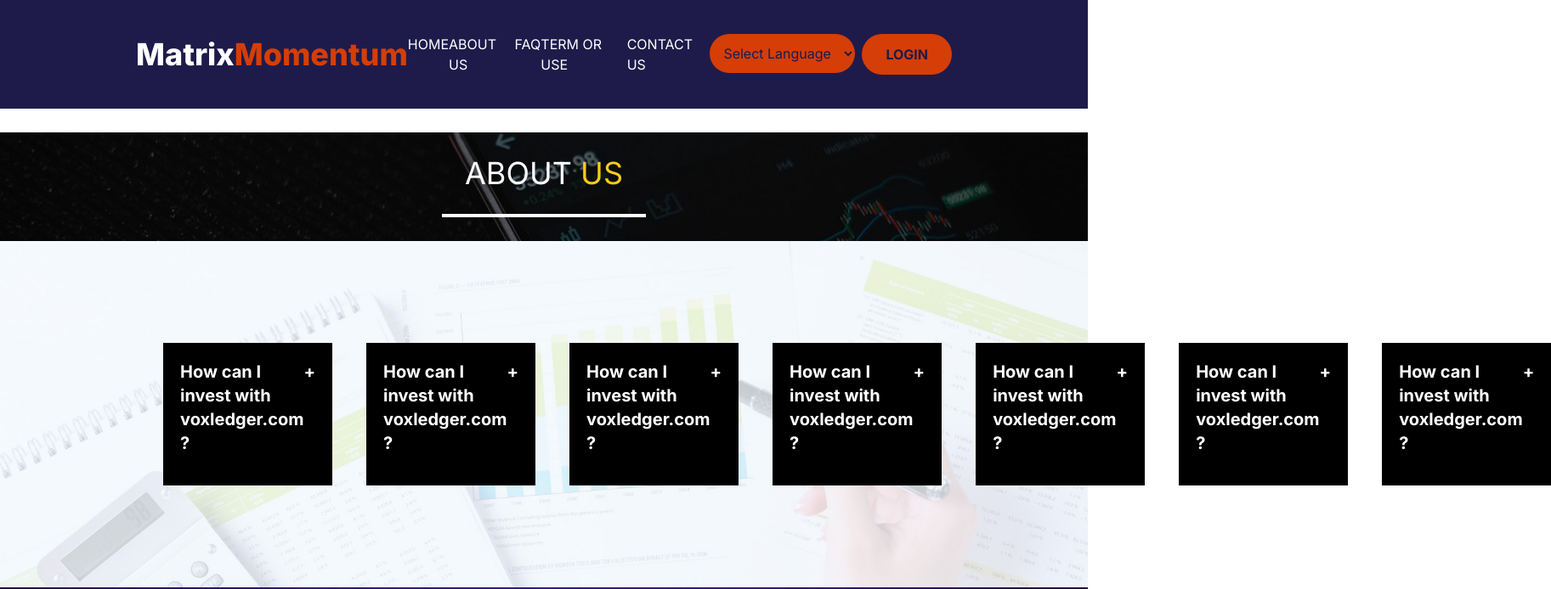
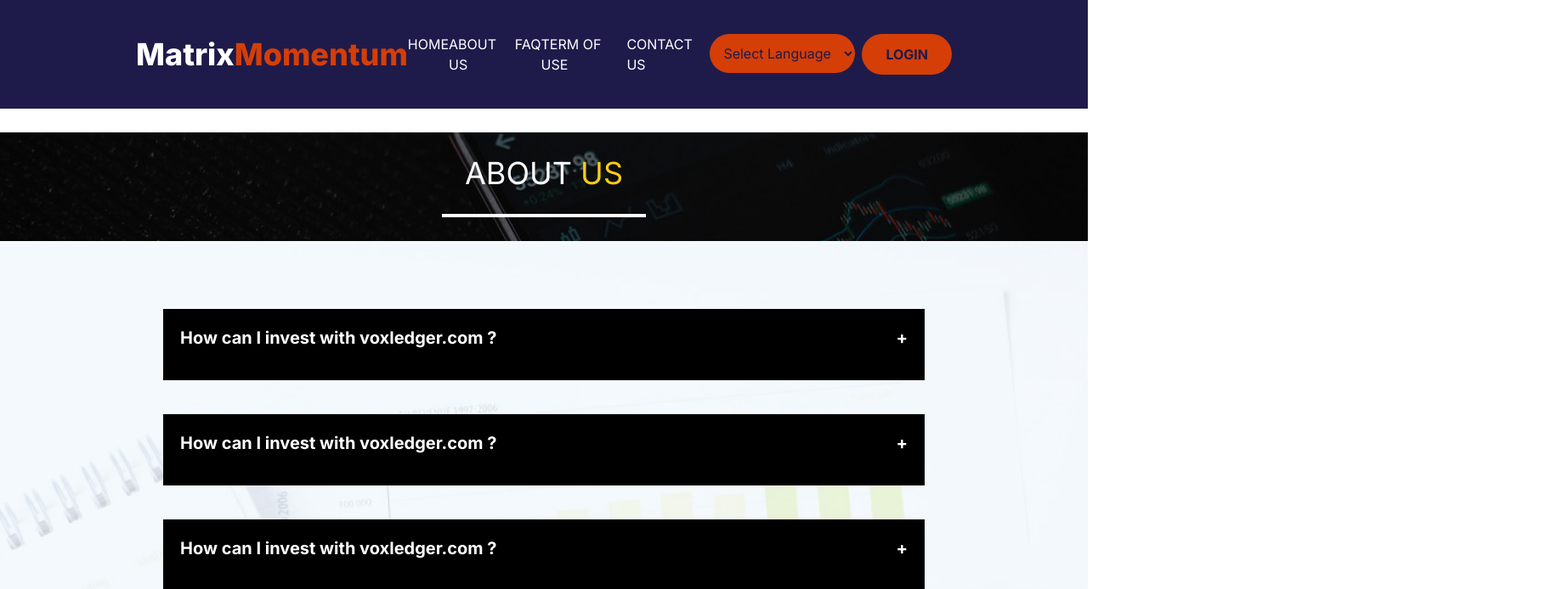
Before and after one commit to Ambaaq-Ajibike/matrixmomentum, a Next.js app: page /faq in a window 1280 px wide. Shown: the top 694 px of the page at 85% size, 1825 px wide, since content can reach past the window. Built offline with nearby package versions, Linux system fonts and the light colour scheme.

Commit message:
responsiveness

```diff
--- a/app/(Pages)/aboutus/page.tsx
+++ b/app/(Pages)/aboutus/page.tsx
@@ -7,9 +7,10 @@
 const AboutUs = () => {
     const bgImg = "/images/body-bg.jpg"
   return (
-    <>
+    <div className='py-20 md:flex md:gap-10 md:text-left text-center'>
          <div >
-                <h1 className='text-3xl my-7'>WELCOME TO</h1>
+          <div className='flex flex-col md:items-start items-center'>
+          <h1 className='text-3xl my-7'>WELCOME TO</h1>
                 <h1 className='text-primary text-4xl mb-5 font-bold'>MatrixMomentum</h1>
                 <Image
                     alt='line'
@@ -18,6 +19,8 @@
                     height={45}
                     className='mb-5'
                 />
+          </div>
+
                 <p className='text-lg my-4'>A leading investor and trusted partner for alternative assets. We create sustainable value for our clients and society.</p>
                 <p className='text-lg my-4'>MatrixMomentum is an award winning forex and stock broker, providing automated trading services and facilities to both retail and institutional clients. Through its policy of providing the best possible automated trading conditions to its clients and allowing both full time and part time investors automation for crypto trading. MatrixMomentum is the leading crypto trading bot for Binance, Coinbase Pro, Bitmex and more. Easy to use, self hosted trading bot software.</p>
                 <p className='text-lg my-4'>Due to their long investment horizon and attractive risk/return profile, our alternative investments are an ideal match for the requirements of MatrixMomentum given our long-term liabilities.</p>
@@ -27,7 +30,7 @@
             <p className='text-lg my-4'>ACP as MatrixMomentum captive investment manager for alternative assets strives to invest sustainably across our three asset classes. In order to keep up with our ambition, we incorporate Environmental, Social and Governance (ESG) factors into our investment processes, for example through our exclusion policy, research, corporate and country analysis, monitoring and risk management. We firmly believe that considering ESG factors in investment management is not a short-term trend, but will change the business.</p>
             <p className='text-lg my-4'>ACP is committed to the United Nations Principles for Responsible Investment (UN PRI). Our parent company, MatrixMomentum Investors, is a signatory to the UN PRI, and so in addition to integrating ESG principles in our investment process, we also incorporate these into our ownership policies and practices and aim for appropriate disclosure on ESG issues by the entities in which we invest. Moreover, we strive to enhance the implementation effectiveness of the principles and regularly report on our activities and progress of implementation. Our commitment covers all assets we invest in.</p>
             </div>
-    </>
+    </div>
   )
 }
 
--- a/app/(Pages)/contactus/page.tsx
+++ b/app/(Pages)/contactus/page.tsx
@@ -1,31 +1,35 @@
 import React from 'react'
 import { FaEnvelope, FaUser } from "react-icons/fa";
 import { BiSolidMessageRounded } from "react-icons/bi";
+import { RoundedButton } from '@/components/RoundedButton';
 
  const page = () => {
   return (
-    <div className="flex gap-20 justify-between items-center px-20 py-10 rounded-md bg-white">
+    <div className="flex flex-col md:flex-row gap-20 justify-between items-center px-20 py-10 rounded-md bg-white">
         <div>
             <form action="">
-                <div className='bg-[#2a148e] flex p-4 gap-4 items-center my-7'>
+                <div className='bg-[#2a148e] flex p-4 gap-4 items-center my-7 w-96'>
                     <FaUser className='text-white text-xl'/>
-                    <input type="text" placeholder='Your Name' className='w-[30rem] bg-[#2a148e] outline-none border-none text-white' />
+                    <input type="text" placeholder='Your Name' className='w-80 bg-[#2a148e] outline-none border-none text-white' />
                 </div>
-                <div className='bg-[#2a148e] flex p-4 gap-4 items-center my-7'>
+                <div className='bg-[#2a148e] flex p-4 gap-4 items-center my-7 w-96'>
                     <FaEnvelope className='text-white text-xl'/>
-                    <input type="text" placeholder='Your Email' className='w-[30rem] bg-[#2a148e] outline-none border-none text-white' />
+                    <input type="text" placeholder='Your Email' className='w-80 bg-[#2a148e] outline-none border-none text-white' />
                 </div>
 
-                <div className='bg-[#2a148e] flex p-4 gap-4 my-7'>
+                <div className='bg-[#2a148e] flex p-4 gap-4 my-7 w-96'>
                     <BiSolidMessageRounded  className='text-white text-xl'/>
                     <textarea placeholder='Message' className='w-[30rem] bg-[#2a148e] outline-none border-none text-white' />
+                </div>
+                <div className='flex justify-center'>
+                <RoundedButton bgColor='bg-secondary' color='text-white' text='SEND'/>
                 </div>
 
             </form>
         </div>
         <div>
             <div>
-            <iframe src="https://www.google.com/maps/embed?pb=!1m18!1m12!1m3!1d2486.053262287323!2d-0.20832758469370202!3d51.45717852219562!2m3!1f0!2f0!3f0!3m2!1i1024!2i768!4f13.1!3m3!1m2!1s0x48760f6c08507747%3A0x99efe42334feef16!2s35%20Upper%20Richmond%20Rd%2C%20Putney%2C%20London%20SW15%202RN%2C%20UK!5e0!3m2!1sen!2sin!4v1601727908054!5m2!1sen!2sin" width="550" height="253" frameborder="0" allowfullscreen="" aria-hidden="false" tabindex="0"></iframe>
+            <iframe src="https://www.google.com/maps/embed?pb=!1m18!1m12!1m3!1d2486.053262287323!2d-0.20832758469370202!3d51.45717852219562!2m3!1f0!2f0!3f0!3m2!1i1024!2i768!4f13.1!3m3!1m2!1s0x48760f6c08507747%3A0x99efe42334feef16!2s35%20Upper%20Richmond%20Rd%2C%20Putney%2C%20London%20SW15%202RN%2C%20UK!5e0!3m2!1sen!2sin!4v1601727908054!5m2!1sen!2sin" width="450" height="253" frameborder="0" allowfullscreen="" aria-hidden="false" tabindex="0"></iframe>
             </div>
             <div>
                 <p className='my-2'><span className='text-[#442dcb] text-lg'>Address: </span> 35 Upper Richmond Road, London,United Kingdom, SW15 2RD.</p>
--- a/app/(Pages)/layout.tsx
+++ b/app/(Pages)/layout.tsx
@@ -10,7 +10,7 @@
     <div>
     <Header/>
     <PageTitle t1={"ABOUT"} t2={"US"}/>
-    <div className='py-20 px-48 flex gap-10 bg-center bg-cover bg-no-repeat text-gray-500' style={{backgroundImage: `url(${bgImg})`}}>
+    <div className='md:px-48 py-10 px-5 bg-center bg-cover bg-no-repeat text-gray-500' style={{backgroundImage: `url(${bgImg})`}}>
         {children}
     </div>
     <Footer/>
--- a/components/Header.tsx
+++ b/components/Header.tsx
@@ -1,4 +1,5 @@
 import React from 'react'
+import Link from 'next/link';
 import { RoundedButton } from './RoundedButton'
 
 export const Header = () => {
@@ -6,11 +7,11 @@
     <div className='flex justify-between items-center px-40 py-10 bg-primary'>
         <h1 className='text-white text-4xl font-extrabold cursor-pointer'>Matrix<span className='text-secondary'>Momentum</span></h1>
         <ul className='flex text-white justify-around grow'>
-            <li className='cursor-pointer'>HOME</li>
-            <li className='cursor-pointer'>ABOUT US</li>
-            <li className='cursor-pointer'>FAQ</li>
-            <li className='cursor-pointer'>TERM OR USE</li>
-            <li className='cursor-pointer'>CONTACT US</li>
+            <li className='cursor-pointer'><Link href="/">HOME</Link></li>
+            <li className='cursor-pointer'><Link href="/aboutus">ABOUT US</Link></li>
+            <li className='cursor-pointer'><Link href="/faq">FAQ</Link></li>
+            <li className='cursor-pointer'><Link href="/termofuse">TERM OF USE</Link></li>
+            <li className='cursor-pointer'><Link href="/contactus">CONTACT US</Link></li>
         </ul>
         <ul className='flex'>
             <li><select className='bg-secondary text-primary rounded-full p-3 mr-2'>
```
